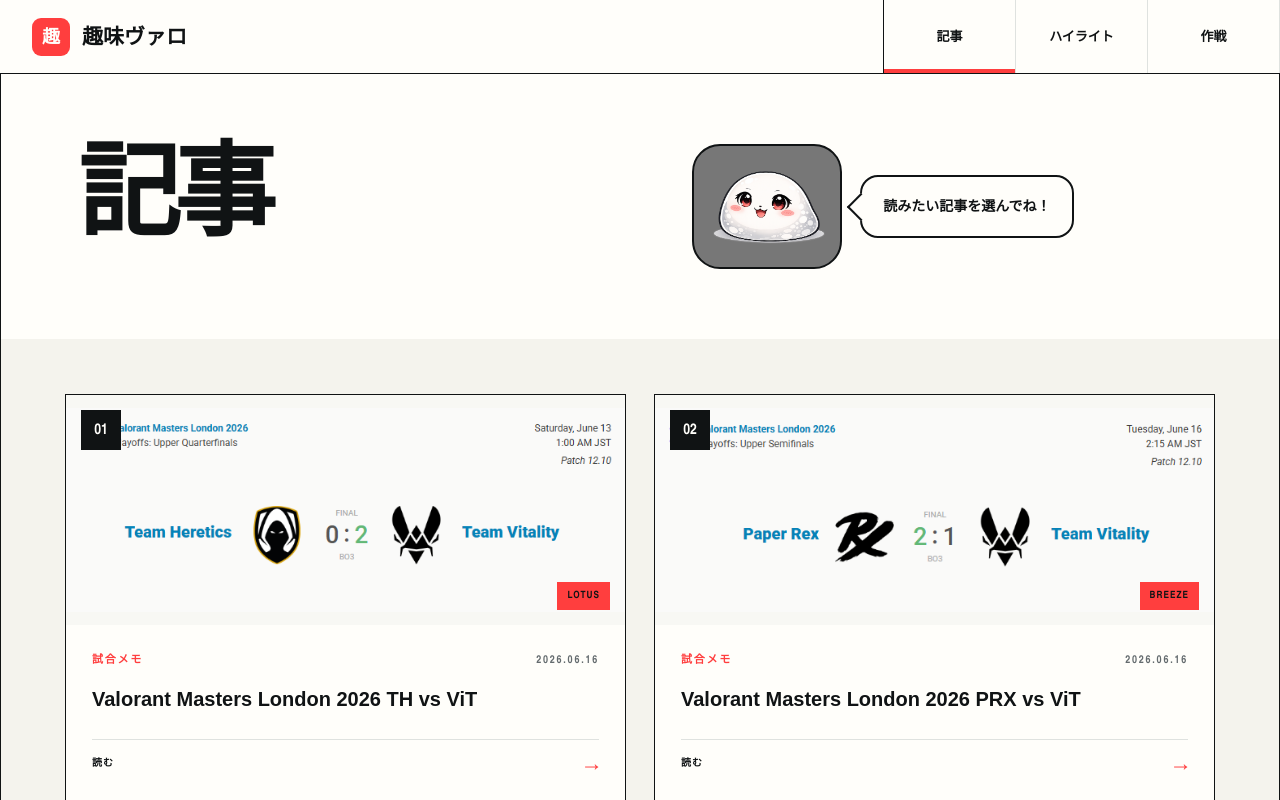
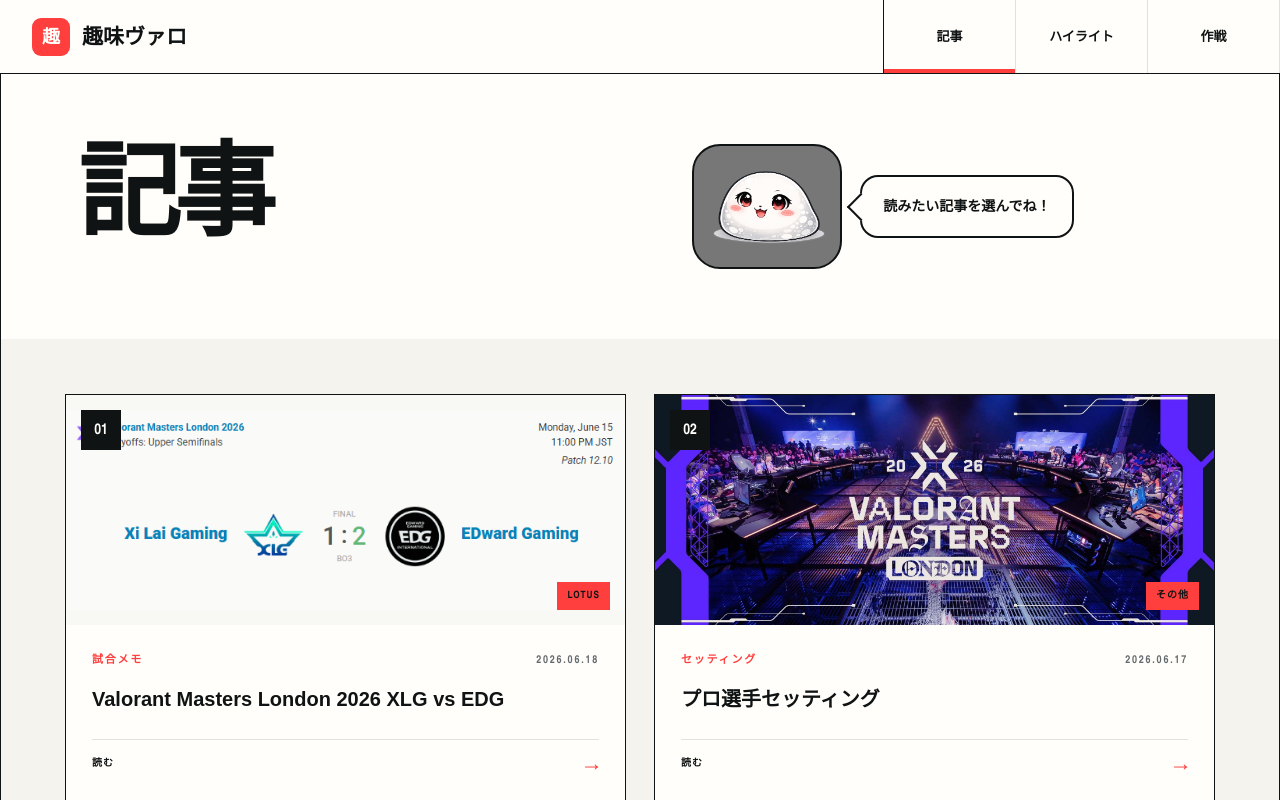
Before and after one commit to yume79831-gif/valorant-media-site, a Next.js app: page /articles in a window 1280 px wide. Shown: the top 800 px of the page. Built offline with nearby package versions, Linux system fonts and the light colour scheme.

Commit message:
Add XLG vs EDG article and sort newest first

```diff
--- a/data/content.json
+++ b/data/content.json
@@ -124,6 +124,50 @@
           "thought": "初期からvalorantシーンを牽引している選手今後も応援するぞー"
         }
       ]
+    },
+    {
+      "slug": "no4",
+      "title": "Valorant Masters London 2026 XLG vs EDG",
+      "category": "試合メモ",
+      "map": "LOTUS",
+      "excerpt": "",
+      "date": "2026.06.18",
+      "readTime": "5 MIN",
+      "image": "/images/masters-london-xlg-vs-edg.png",
+      "imageFit": "contain",
+      "mainVideoUrl": "https://youtu.be/9PwEfkFweiE",
+      "sections": [
+        {
+          "title": "Cファイト",
+          "referenceUrl": "https://youtu.be/9PwEfkFweiE?t=145",
+          "thought": "もしCメインに出てきてる様であれば、デッドロックの壁で後続と分断してファイトする形面白いなー。",
+          "body": "もしCメインに出てきてる様であれば、デッドロックの壁で後続と分断してファイトする形面白いなー。"
+        },
+        {
+          "title": "happyweiのフィジカル守り",
+          "referenceUrl": "https://youtu.be/9PwEfkFweiE?t=1088",
+          "thought": "勝ち筋は見えた敵をすべて倒す。",
+          "body": "勝ち筋は見えた敵をすべて倒す。"
+        },
+        {
+          "title": "ケージ＋シュラステ",
+          "referenceUrl": "https://youtu.be/9PwEfkFweiE?t=1476",
+          "thought": "skyeの犬でomenが詰んだと思いきや、ケージで耐えてカオス状況の中でシュラステ。これは気付きにくい。",
+          "body": "skyeの犬でomenが詰んだと思いきや、ケージで耐えてカオス状況の中でシュラステ。これは気付きにくい。"
+        },
+        {
+          "title": "詰め待ち",
+          "referenceUrl": "https://youtu.be/9PwEfkFweiE?t=2148",
+          "thought": "アンチエコラウンドでCの情報をカメラで取ってワイヤーやケージでキルチャンス作れるの熱すぎる！",
+          "body": "アンチエコラウンドでCの情報をカメラで取ってワイヤーやケージでキルチャンス作れるの熱すぎる！"
+        },
+        {
+          "title": "Cのエリアコントロール分断",
+          "referenceUrl": "https://youtu.be/9PwEfkFweiE?t=2218",
+          "thought": "チョークポイントをモクやアビリティで超えてくる際にvyseの茨で分断するのめっちゃ強いし今回のmastersはかなり多用されてる！守りがAのコントロール取る際にも、Cの遅延として初動使ってるチームあったしローテを間に合わせるのにも使えそう！",
+          "body": "チョークポイントをモクやアビリティで超えてくる際にvyseの茨で分断するのめっちゃ強いし今回のmastersはかなり多用されてる！守りがAのコントロール取る際にも、Cの遅延として初動使ってるチームあったしローテを間に合わせるのにも使えそう！"
+        }
+      ]
     }
   ],
   "highlights": [],
--- a/src/components/local-collection.js
+++ b/src/components/local-collection.js
@@ -1,14 +1,30 @@
 "use client";
 
-import { useEffect, useState } from "react";
+import { useEffect, useMemo, useState } from "react";
 import { ArticleCard } from "@/components/article-card";
 import { HighlightCard } from "@/components/highlight-card";
 import { StrategyCard } from "@/components/strategy-card";
 
 const ITEMS_PER_PAGE = 6;
 
+function getArticleNumber(slug = "") {
+  const match = String(slug).match(/^no(\d+)$/i);
+  return match ? Number(match[1]) : 0;
+}
+
 export function LocalCollection({ type, fallback = [], limit, className = "" }) {
-  const items = Array.isArray(fallback) ? fallback : [];
+  const items = useMemo(() => {
+    const collection = Array.isArray(fallback) ? fallback : [];
+
+    if (type !== "articles") {
+      return collection;
+    }
+
+    return [...collection].sort((a, b) => {
+      const dateOrder = String(b.date || "").localeCompare(String(a.date || ""));
+      return dateOrder || getArticleNumber(b.slug) - getArticleNumber(a.slug);
+    });
+  }, [fallback, type]);
   const [page, setPage] = useState(1);
 
   useEffect(() => {
```
Also changed, not shown: public/images/masters-london-xlg-vs-edg.png (added).
